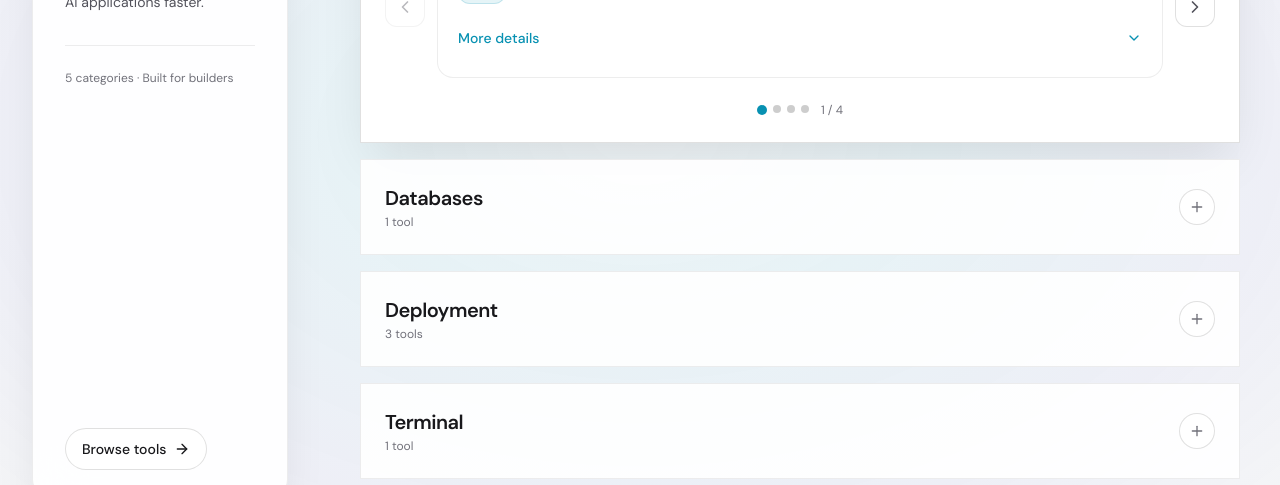
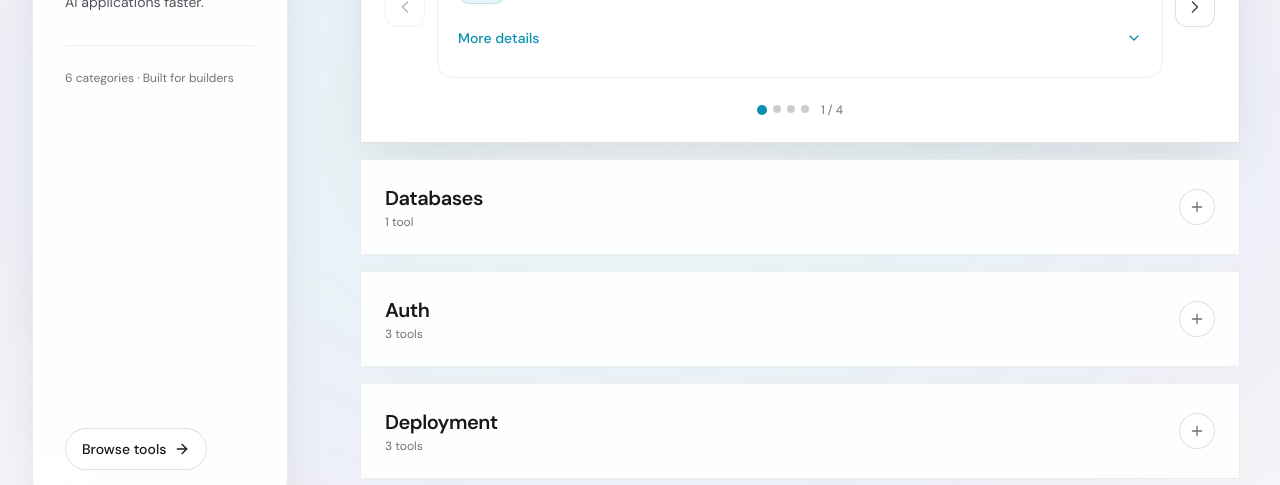
Before and after one commit to ayomidecole/AI-Hackathon-Guide, a React (Vite) app: page / in a window 1280 px wide. Shown: the part 265-750 px from the top of the page. Built offline with nearby package versions, Linux system fonts and the light colour scheme.

Commit message:
Add authentication section and refine SectionPanel styling

```diff
--- a/src/components/SectionPanel.tsx
+++ b/src/components/SectionPanel.tsx
@@ -59,7 +59,7 @@ export function SectionPanel({ section, isOpen, onToggle, children }: SectionPan
         )}
       >
         <div
-          className="p-5 md:p-6 pt-0 border-t max-md:p-4 max-md:pt-0"
+          className="p-5 md:p-6 pt-0 border-t max-md:p-4 max-md:pt-0 max-md:pt-4"
           style={{ borderColor: 'var(--border-subtle)' }}
         >
           {children}
--- a/src/content/sections.ts
+++ b/src/content/sections.ts
@@ -68,6 +68,36 @@ export const sections: Section[] = [
     ],
   },
   {
+    id: "auth",
+    title: "Auth",
+    tools: [
+      {
+        id: "clerk",
+        name: "Clerk",
+        tagline: "User management for modern apps",
+        description: "Drop-in components and APIs for authentication, user management, and session handling. Built for React and Next.js with a generous free tier.",
+        bullets: ["Pre-built components", "Next.js & React", "Free tier"],
+        url: "https://clerk.com",
+      },
+      {
+        id: "auth0",
+        name: "Auth0",
+        tagline: "Identity platform",
+        description: "Secure access for everyone. Add authentication and authorization to your apps with social logins, SSO, and MFA.",
+        bullets: ["Social & enterprise login", "SSO & MFA", "Universal Login"],
+        url: "https://auth0.com",
+      },
+      {
+        id: "nextauth",
+        name: "NextAuth",
+        tagline: "Auth for Next.js",
+        description: "Authentication for Next.js and Serverless. Supports OAuth, email, credentials, and custom providers with a simple API.",
+        bullets: ["OAuth & credentials", "Next.js native", "Open source"],
+        url: "https://next-auth.js.org",
+      },
+    ],
+  },
+  {
     id: "deployment",
     title: "Deployment",
     tools: [
```
